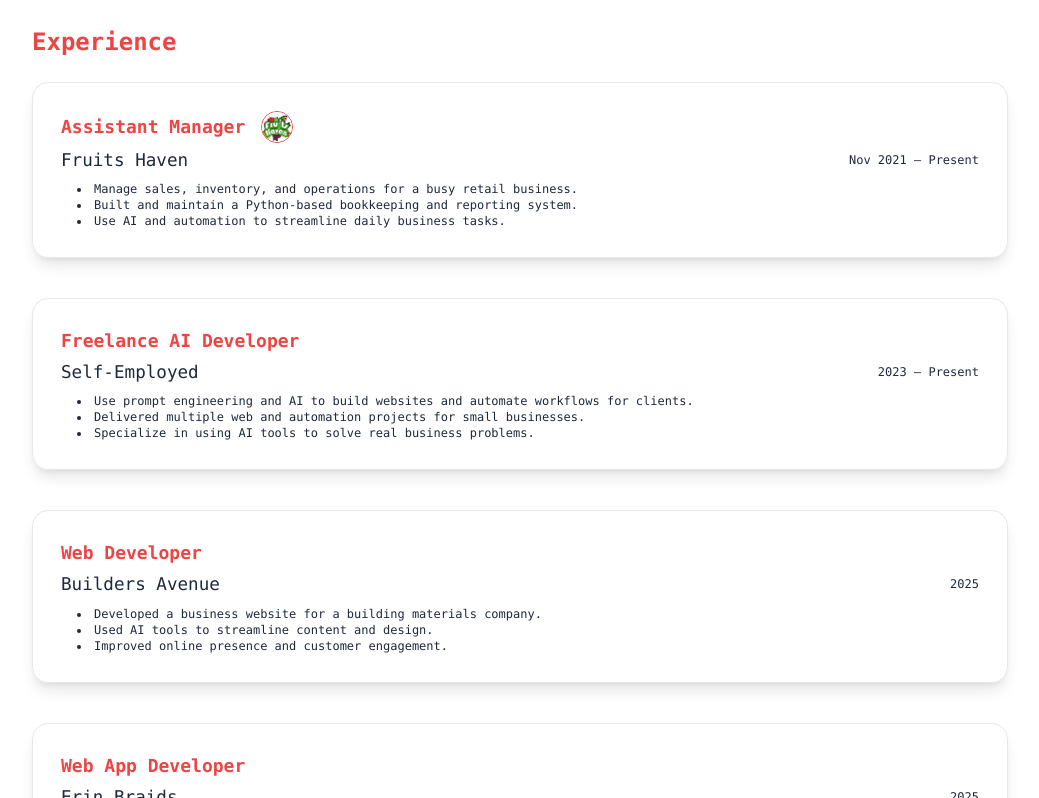
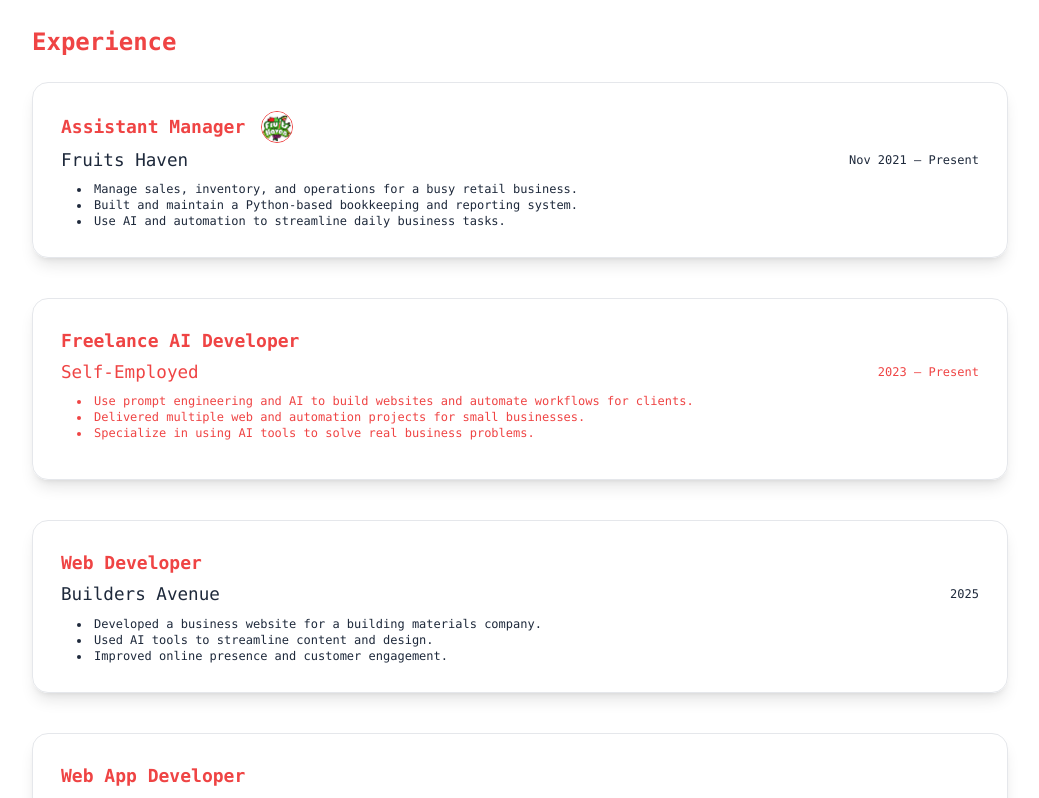
Before and after one commit to theAyiahboy/my_portfolio_website, a React (Vite) app: page / in a window 1280 px wide. Shown: the part 2721-3519 px from the top of the page, without its empty margins (120-1159 px from the left). Built offline with nearby package versions, Linux system fonts and the light colour scheme.

Commit message:
git commit update experience with links

```diff
--- a/src/components/Resume.tsx
+++ b/src/components/Resume.tsx
@@ -98,6 +98,33 @@ export default function Resume() {
           <div className="mb-16">
             <h3 className="text-2xl font-semibold text-accent mb-6 font-mono">Experience</h3>
             {experience.map((item: any, idx: number) => (
+              item.role === 'Freelance AI Developer' ? (
+                <a
+                  key={idx}
+                  href="https://github.com/theAyiahboy?tab=repositories"
+                  target="_blank"
+                  rel="noopener noreferrer"
+                  className="block mb-10 bg-primary-950 rounded-xl p-7 shadow-lg border border-primary-800 font-mono group transition-all duration-200 hover:bg-accent/10 hover:border-accent transform hover:scale-105 hover:shadow-2xl"
+                  aria-label="View freelance projects on GitHub"
+                >
+                  <h4 className="text-lg font-bold text-accent mb-1 flex items-center gap-2 group-hover:text-accent">
+                    {item.role}
+                  </h4>
+                  <div className="flex flex-col md:flex-row md:items-center md:justify-between mb-2">
+                    <span className="text-primary-100 font-medium group-hover:text-accent">{item.company}</span>
+                    <span className="text-primary-300 text-xs group-hover:text-accent">{item.period}</span>
+                  </div>
+                  <ul className="list-disc list-inside text-primary-200 text-xs pl-4">
+                    {item.details.map((detail: string, i: number) => (
+                      <li key={i} className="group-hover:text-primary-100">{detail}</li>
+                    ))}
+                  </ul>
+                  <span
+                    className="block mt-2 h-0.5 w-0 bg-accent group-hover:w-full transition-all duration-300 rounded"
+                    aria-hidden="true"
+                  />
+                </a>
+              ) : (
                 <div key={idx} className="mb-10 bg-primary-950 rounded-xl p-7 shadow-lg border border-primary-800 font-mono">
                   <h4 className="text-lg font-bold text-accent mb-1 flex items-center gap-2">
                     {item.role}
@@ -115,6 +142,7 @@ export default function Resume() {
                     ))}
                   </ul>
                 </div>
+              )
             ))}
           </div>
 
```
Lines whose indentation alone changed are shown as unchanged.
